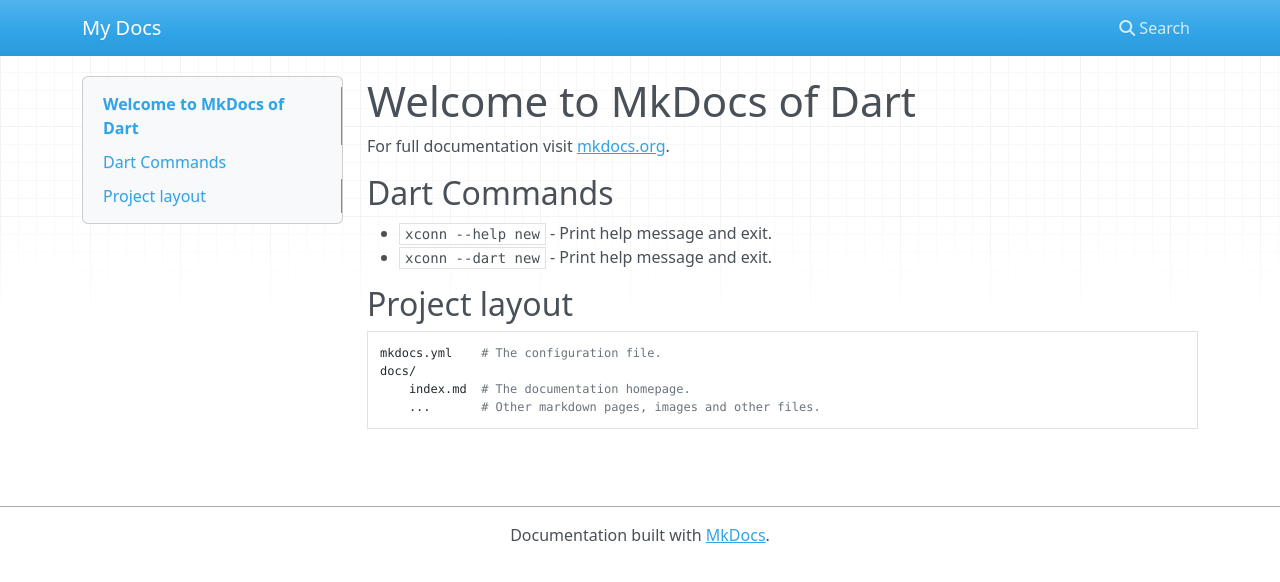
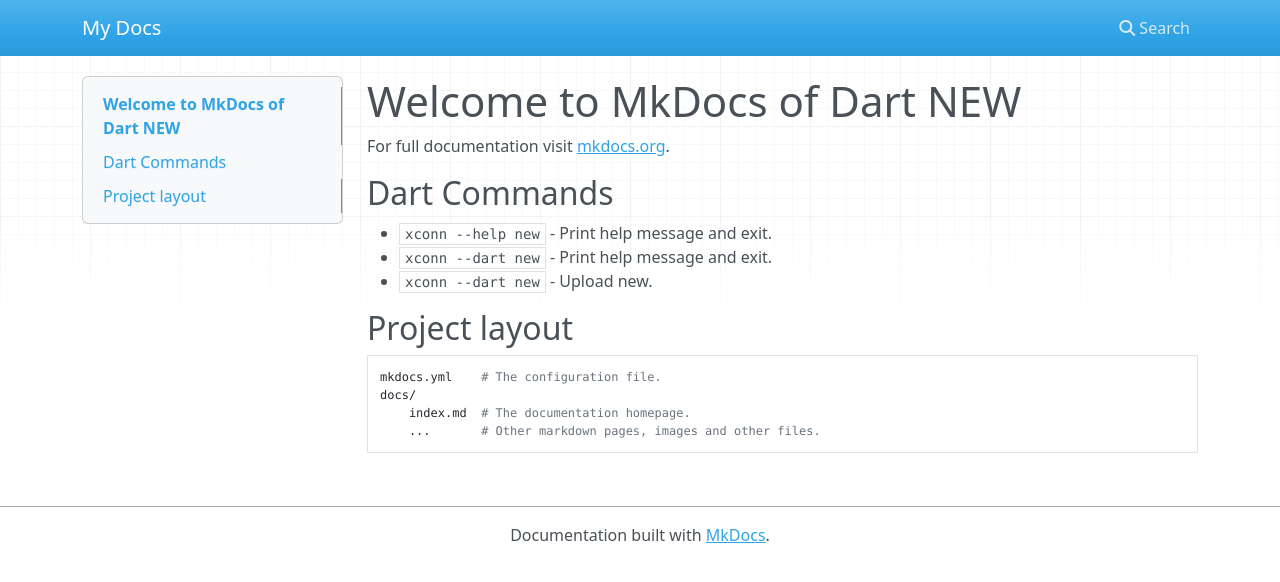
Before and after one commit to Mahad-10/mkdocs-aws, an MkDocs documentation site: the page built from docs/index.md, in a window 1280 px wide. Shown: the top 582 px of the page. Built offline with MkDocs 1.6.1, drawn with Linux system fonts in a browser that asks for light colours; nearby versions of some CDN libraries.

Commit message:
install mkdocs

```diff
--- a/docs/index.md
+++ b/docs/index.md
@@ -1,4 +1,4 @@
-# Welcome to MkDocs of Dart
+# Welcome to MkDocs of Dart NEW
 
 For full documentation visit [mkdocs.org](https://www.mkdocs.org).
 
@@ -6,6 +6,7 @@
 
 * `xconn --help new` - Print help message and exit.
 * `xconn --dart new` - Print help message and exit.
+* `xconn --dart new` - Upload new.
 
 ## Project layout
 
```
Also changed, not shown: 1 other file.
